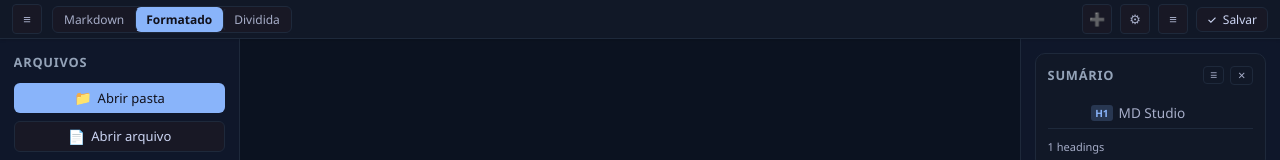
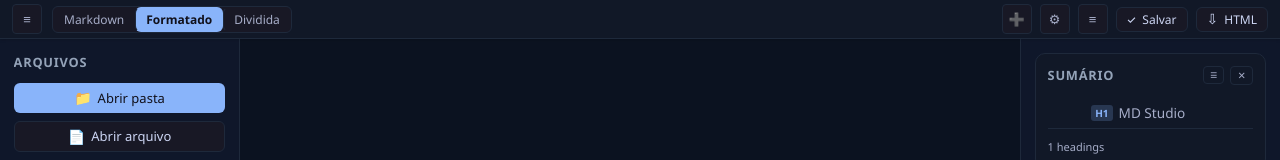
Before and after one commit to elzobrito/md-studio, a React (Vite) app: page / in a window 1280 px wide. Shown: the top 160 px of the page. Built offline with nearby package versions, Linux system fonts and the light colour scheme.

Commit message:
feat(export): add export HTML button to header (MD-EXPORT-HTML-UI-001)

```diff
--- a/src/App.tsx
+++ b/src/App.tsx
@@ -391,6 +391,7 @@ export function App() {
         onToggleRight={session.toggleRight}
         onSave={() => void doc.save()}
         canSave={true}
+        onExportHtml={() => void handleExportHtml()}
         fileName={doc.relativePath ? doc.relativePath.split("/").pop() : "sem-titulo.md"}
         onNewDocument={() => {
           doc.newDocument();
--- a/src/components/header/AppHeader.tsx
+++ b/src/components/header/AppHeader.tsx
@@ -3,6 +3,7 @@ import type { ViewMode } from "../../state/session";
 import { useSaveStatus } from "../../hooks/useSaveStatus";
 import { ViewModeToggle } from "./ViewModeToggle";
 import { SaveButton } from "./SaveButton";
+import { ExportHtmlButton } from "./ExportHtmlButton";
 import { PanelControls } from "./PanelControls";
 import "../../styles/header.css";
 
@@ -15,6 +16,7 @@ interface Props {
   onToggleRight: () => void;
   onSave: () => void;
   canSave: boolean;
+  onExportHtml?: () => void;
   fileName?: string;
   onNewDocument?: () => void;
   onOpenSearch?: () => void;
@@ -32,6 +34,7 @@ export function AppHeader({
   onToggleRight,
   onSave,
   canSave,
+  onExportHtml,
   fileName,
   onNewDocument,
   onOpenSearch,
@@ -111,6 +114,7 @@ export function AppHeader({
             disabled={!canSave}
             errorMessage={errorMessage}
           />
+          {onExportHtml ? <ExportHtmlButton onExport={onExportHtml} /> : null}
         </div>
       </div>
 
--- /dev/null
+++ b/src/components/header/ExportHtmlButton.tsx
@@ -0,0 +1,27 @@
+import { Button } from "../ui/Button";
+
+interface Props {
+  onExport: () => void;
+  disabled?: boolean;
+}
+
+export function ExportHtmlButton({ onExport, disabled }: Props) {
+  return (
+    <Button
+      variant="secondary"
+      size="sm"
+      className="export-html-btn"
+      onClick={onExport}
+      disabled={disabled}
+      title="Exportar HTML"
+      aria-label="Exportar HTML"
+      icon={
+        <span className="export-html-btn-icon" aria-hidden="true">
+          ⇩
+        </span>
+      }
+    >
+      <span>HTML</span>
+    </Button>
+  );
+}
```
Also changed, not shown: .roadmap/issues.json, .roadmap/lessons.json, .roadmap/roadmap.json, 2 other files (tests, documents, lock files or other folders).
